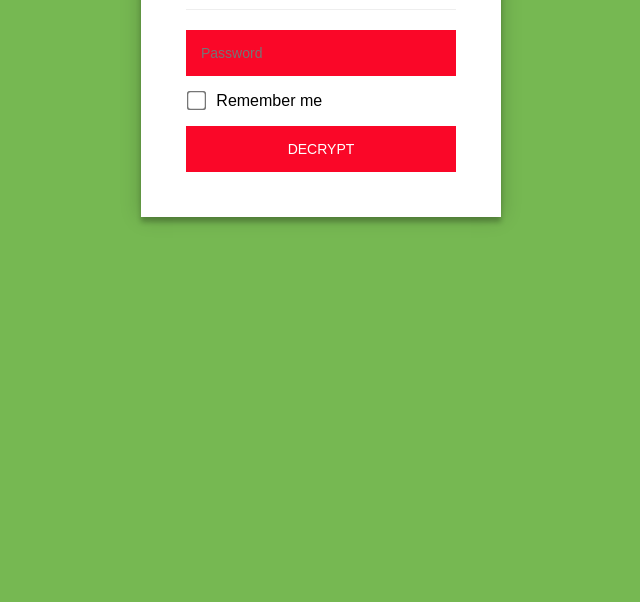
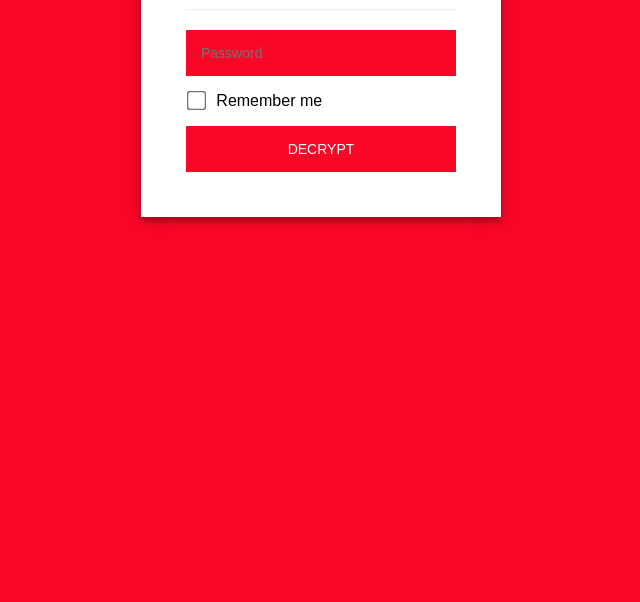
Before and after one commit to abeltomy/vault, a plain HTML site: page index.html in a window 1280 px wide. Shown: the part 198-800 px from the top of the page, without its empty margins (319-959 px from the left). Drawn offline with Linux system fonts and the light colour scheme.

Commit message:
Update index.html

```diff
--- a/index.html
+++ b/index.html
@@ -80,7 +80,7 @@
             .staticrypt-content {
                 height: 100%;
                 margin-bottom: 1em;
-                background: #76B852;
+                background:#fa0728;
                 font-family: "Arial", sans-serif;
                 -webkit-font-smoothing: antialiased;
                 -moz-osx-font-smoothing: grayscale;
```
